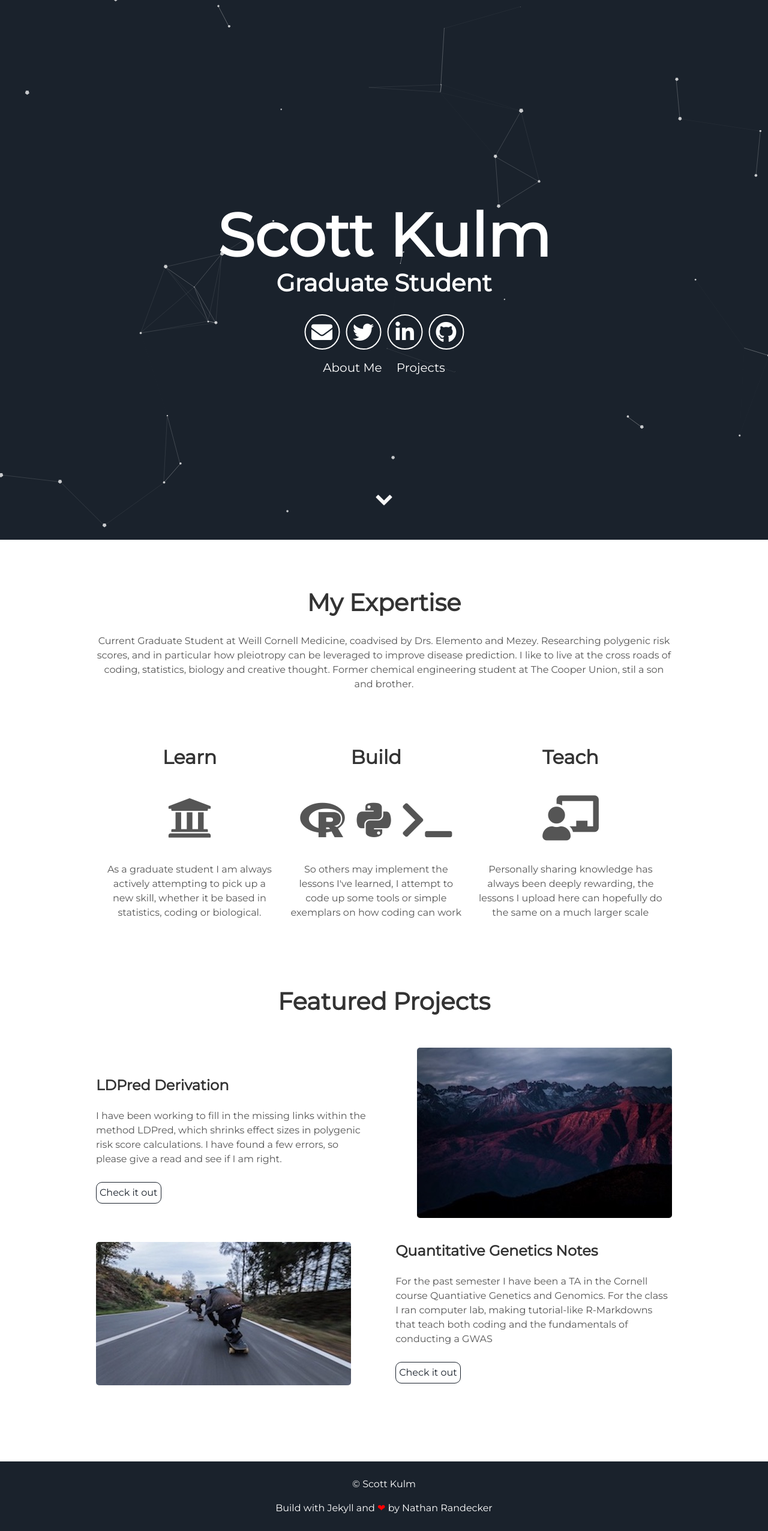
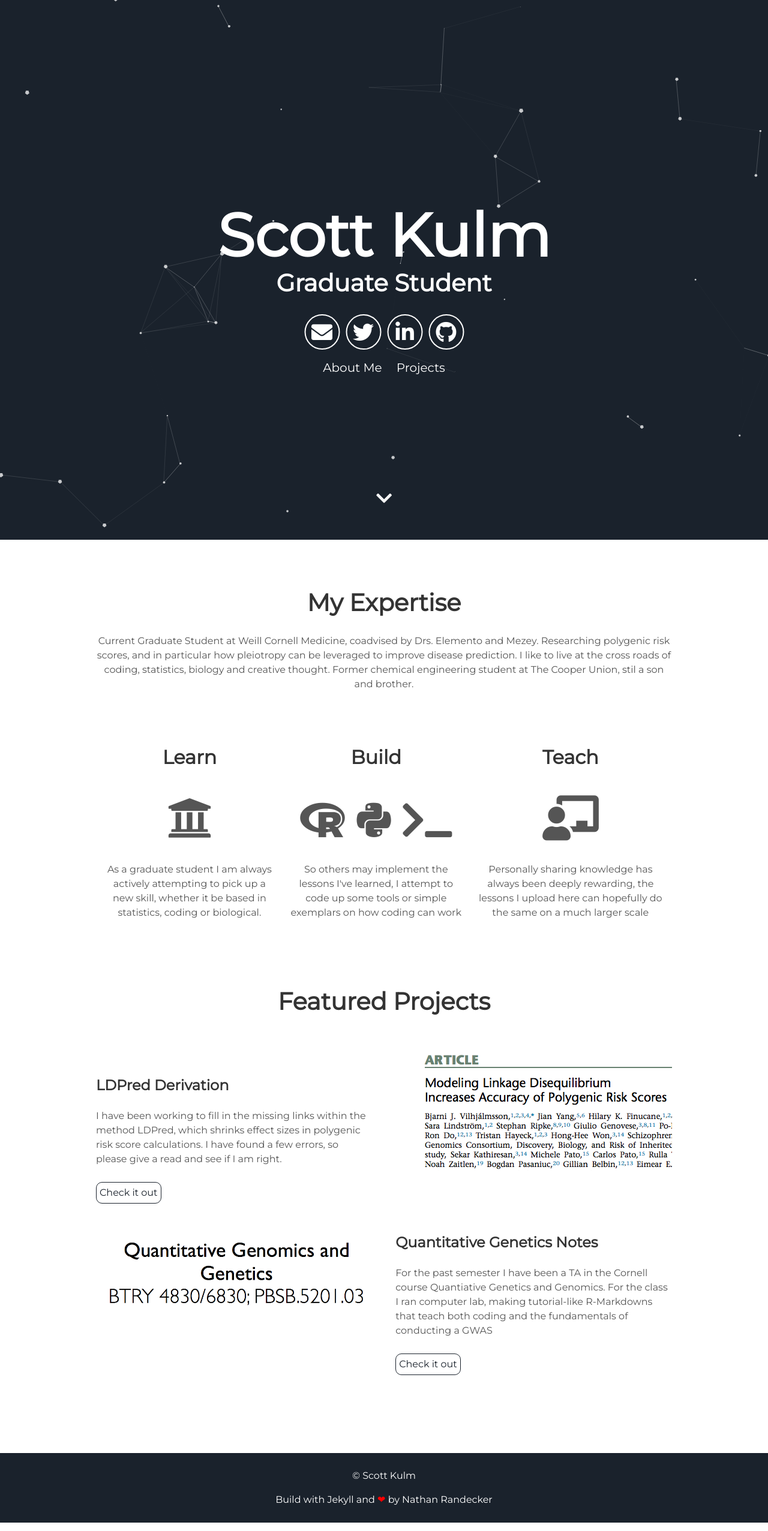
Before and after one commit to kulmsc/kulmsc.github.io, a Jekyll site: the page built from index.html, in a window 1280 px wide. Shown: the whole page at 60% size. Built offline with Jekyll 4.4.1, drawn with Linux system fonts in a browser that asks for light colours; nearby versions of some CDN libraries; library files that are not in the unit come from our copies.

Commit message:
new stuff

```diff
--- a/_includes/header.html
+++ b/_includes/header.html
@@ -15,5 +15,5 @@
         <a class="link" href="#projects" data-scroll>Projects</a>
       </div>
   </div>
-  <a class="down" href="#about" data-scroll><i class="icon fa fa-chevron-down" aria-hidden="true"></i></a>
+  <a class="down" href="#about" data-scroll><i class="icon fas fa-chevron-down" aria-hidden="true"></i></a>
 </div>
--- a/_includes/projects.html
+++ b/_includes/projects.html
@@ -3,7 +3,7 @@
 </div>
 <div class="user-projects">
   <div class="images-right">
-    <img alt="mountains" src="{{ "/assets/img/mountains.jpg" | prepend: site.baseurl }}" />
+    <img alt="mountains" src="{{ "/assets/img/ldpred.png" | prepend: site.baseurl }}" />
   </div>
   <div class="contents">
     <h3> LDPred Derivation </h3>
@@ -13,7 +13,7 @@
 </div>
 <div class="user-projects">
   <div class="images-left">
-    <img alt="mountains" src="{{ "/assets/img/skate.jpg" | prepend: site.baseurl }}" />
+    <img alt="mountains" src="{{ "/assets/img/QGG.png" | prepend: site.baseurl }}" />
   </div>
   <div class="contents-right">
     <h3> Quantitative Genetics Notes </h3>
```
Also changed, not shown: assets/img/QGG.png (added), assets/img/ldpred.png (added), 2 other files.
